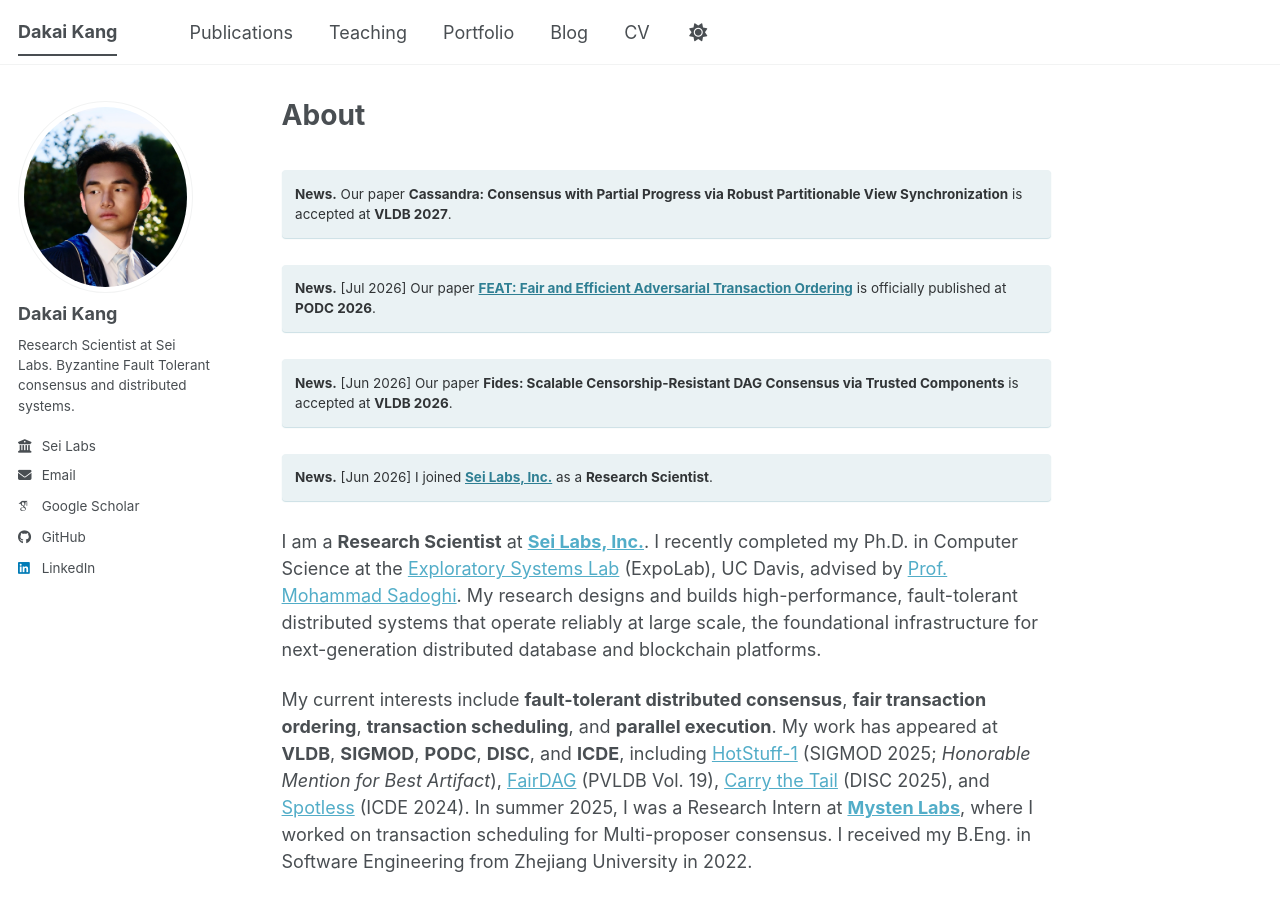
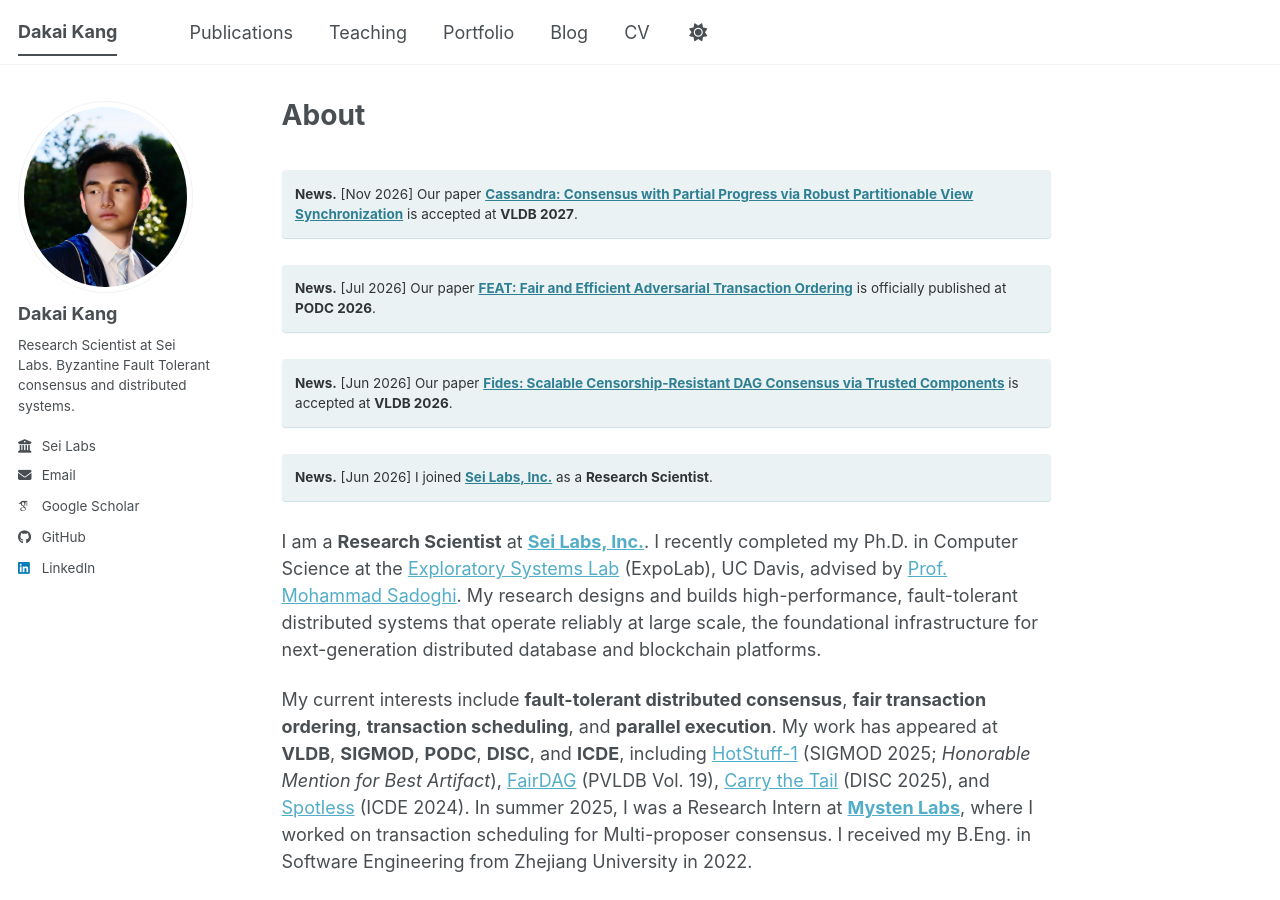
Before and after one commit to DakaiKang/dakaikang.github.io, a Jekyll site: the page built from _pages/about.md, in a window 1280 px wide and 900 px high. Built offline with Jekyll 4.4.1, drawn with Linux system fonts in a browser that asks for light colours; some web fonts are replaced; a script bundle is joined from its source files by our own code; library files that are not in the unit come from our copies.

Commit message:
About News: date the Cassandra item, link both paper titles to arXiv
- Cassandra news gets "[Nov 2026]" month tag and links the paper title
  to arXiv:2607.02856, matching the FEAT news format.
- Also link Fides paper title in its earlier news item to
  arXiv:2501.01062 so all three paper announcements consistently link
  to a canonical source (DL/ACM for FEAT, arXiv for Fides & Cassandra).

Co-Authored-By: Claude Opus 4.7 (1M context) <noreply@anthropic.com>

```diff
--- a/_pages/about.md
+++ b/_pages/about.md
@@ -7,13 +7,13 @@ redirect_from:
   - /about.html
 ---
 
-**News.** Our paper **Cassandra: Consensus with Partial Progress via Robust Partitionable View Synchronization** is accepted at **VLDB 2027**.
+**News.** [Nov 2026] Our paper [**Cassandra: Consensus with Partial Progress via Robust Partitionable View Synchronization**](https://arxiv.org/abs/2607.02856) is accepted at **VLDB 2027**.
 {: .notice--info}
 
 **News.** [Jul 2026] Our paper [**FEAT: Fair and Efficient Adversarial Transaction Ordering**](https://dl.acm.org/doi/10.1145/3796701.3815905) is officially published at **PODC 2026**.
 {: .notice--info}
 
-**News.** [Jun 2026] Our paper **Fides: Scalable Censorship-Resistant DAG Consensus via Trusted Components** is accepted at **VLDB 2026**.
+**News.** [Jun 2026] Our paper [**Fides: Scalable Censorship-Resistant DAG Consensus via Trusted Components**](https://arxiv.org/abs/2501.01062) is accepted at **VLDB 2026**.
 {: .notice--info}
 
 **News.** [Jun 2026] I joined [**Sei Labs, Inc.**](https://www.sei.io) as a **Research Scientist**.
```
